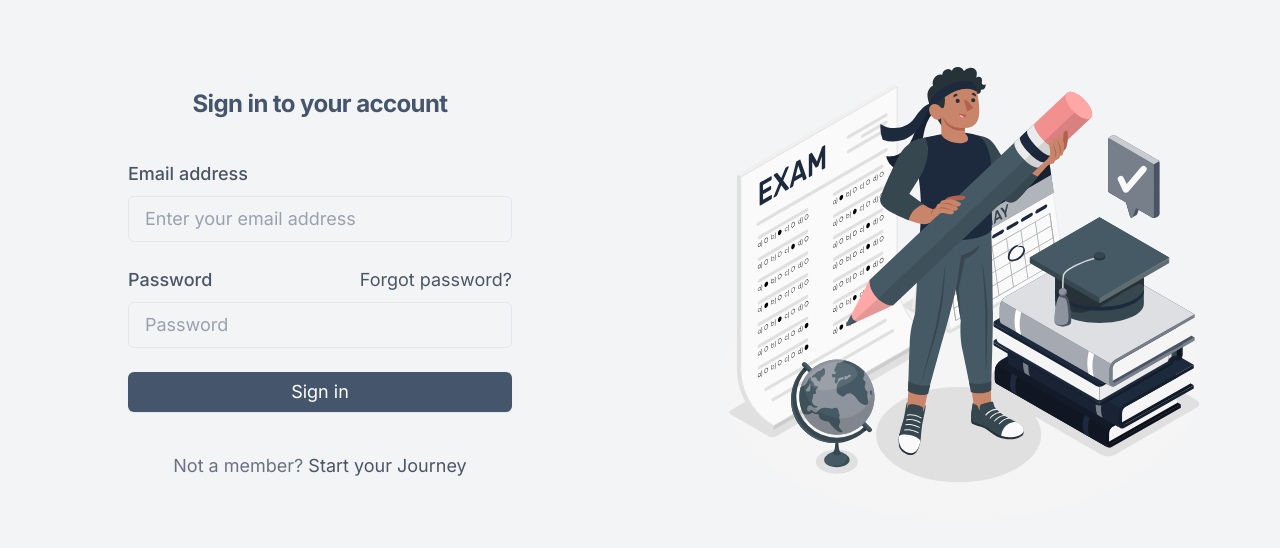
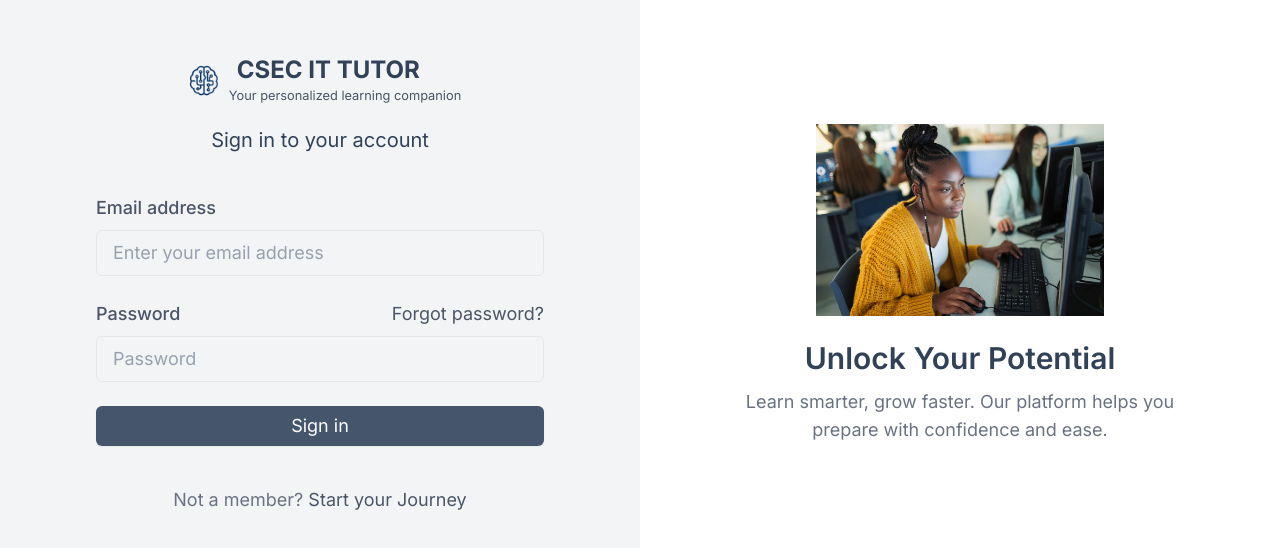
Before and after one commit to JamarTG/capstone, a React (Vite) app in the folder frontend/: page /login in a window 1280 px wide. Shown: the part 116-664 px from the top of the page. Built offline with nearby package versions, Linux system fonts and the light colour scheme.

Commit message:
style:redo auth page

```diff
--- a/frontend/src/components/layout/Auth/index.tsx
+++ b/frontend/src/components/layout/Auth/index.tsx
@@ -1,5 +1,5 @@
 import React, { ReactNode } from "react";
-
+import logo from "/logo.png";
 interface AuthProps {
   children?: ReactNode;
   title: string;
@@ -8,17 +8,39 @@ interface AuthProps {
 const AuthLayout: React.FC<AuthProps> = ({ children, title }) => {
   return (
     <div className="flex min-h-screen bg-gray-100">
-      <div className=" w-full lg:w-1/2 flex flex-col justify-center items-center px-6 py-12 lg:px-8">
-        <div className="w-full flex flex-col justify-center items-center">
-          <header className="flex flex-col gap-5 justify-center items-center">
-            <h1 className="text-2xl font-bold tracking-tight text-slate-600">{title}</h1>
-          </header>
-          <div className="mt-10 sm:mx-auto sm:w-full sm:max-w-sm">{children}</div>
+      <div className="w-full lg:w-1/2 flex flex-col justify-center items-center px-6 py-12">
+        <div className="w-full max-w-md space-y-10">
+          <div className="text-center flex flex-col items-start ">
+            <div className="w-full flex justify-center items-center">
+              <img
+                src={logo}
+                width={50}
+                alt="CSEC IT TUTOR"
+              />
+              <div className="flex flex-col justify-center items-start">
+                <h1 className="text-2xl font-bold text-slate-700 ml-2"> CSEC IT TUTOR</h1>
+                <small className="text-gray-600 text-md">Your personalized learning companion</small>
+              </div>
+            </div>
+
+            <h1 className="w-full mt-5 text-xl  text-slate-700">{title}</h1>
+          </div>
+          {children}
         </div>
       </div>
 
-      <div className="hidden lg:block lg:w-1/2 bg-cover bg-center showcase">
-
+      <div className="hidden lg:flex w-1/2 items-center justify-center bg-white">
+        <div className="flex flex-col items-center text-center px-10">
+          <img
+            src="/black-student.jpg"
+            alt="Learning"
+            className="w-72 h-auto mb-6"
+          />
+          <h2 className="text-3xl font-semibold text-slate-700">Unlock Your Potential</h2>
+          <p className="text-lg text-gray-500 mt-3 max-w-md">
+            Learn smarter, grow faster. Our platform helps you prepare with confidence and ease.
+          </p>
+        </div>
       </div>
     </div>
   );
```
Also changed, not shown: frontend/public/black-student.jpg (added).
